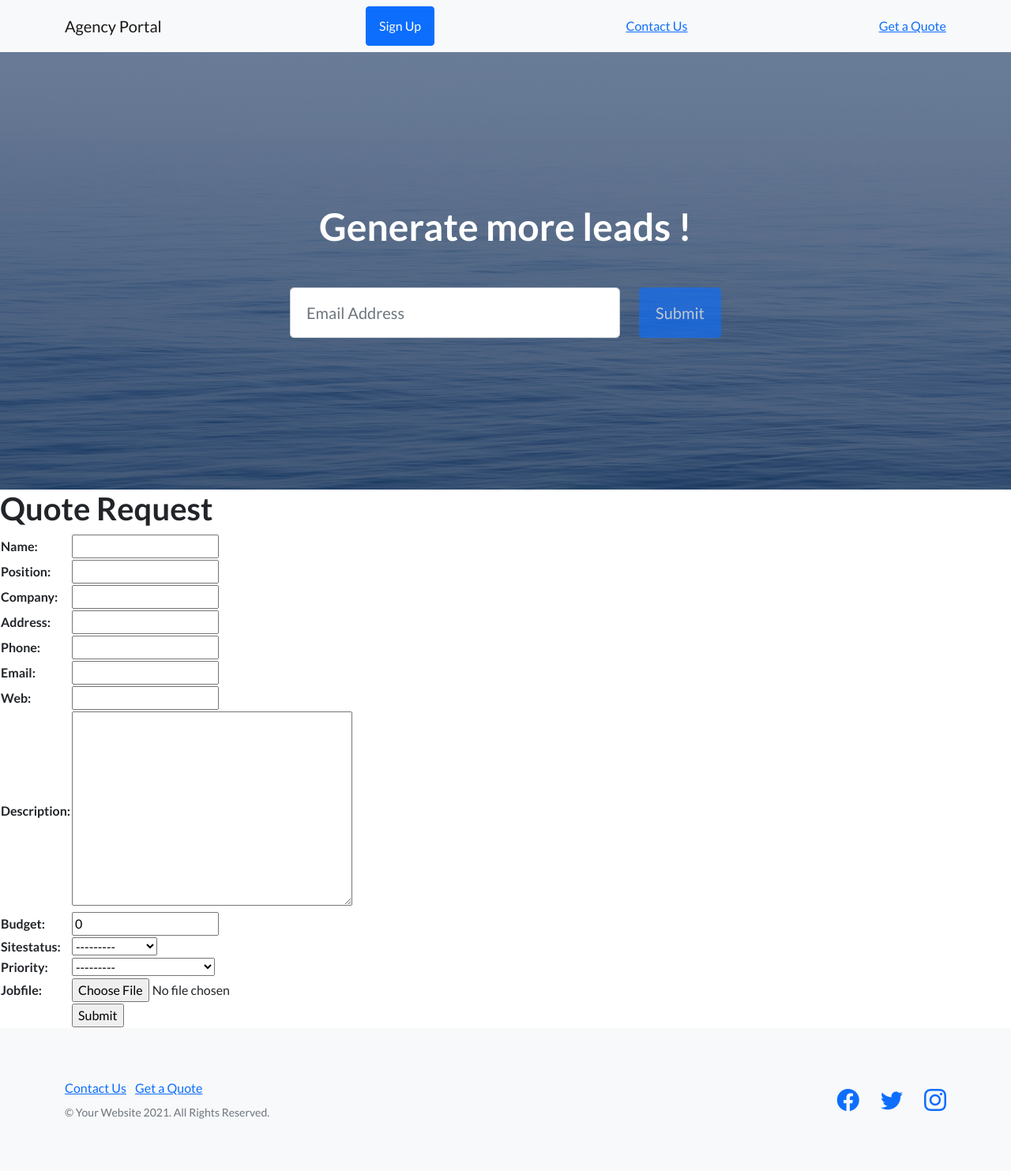
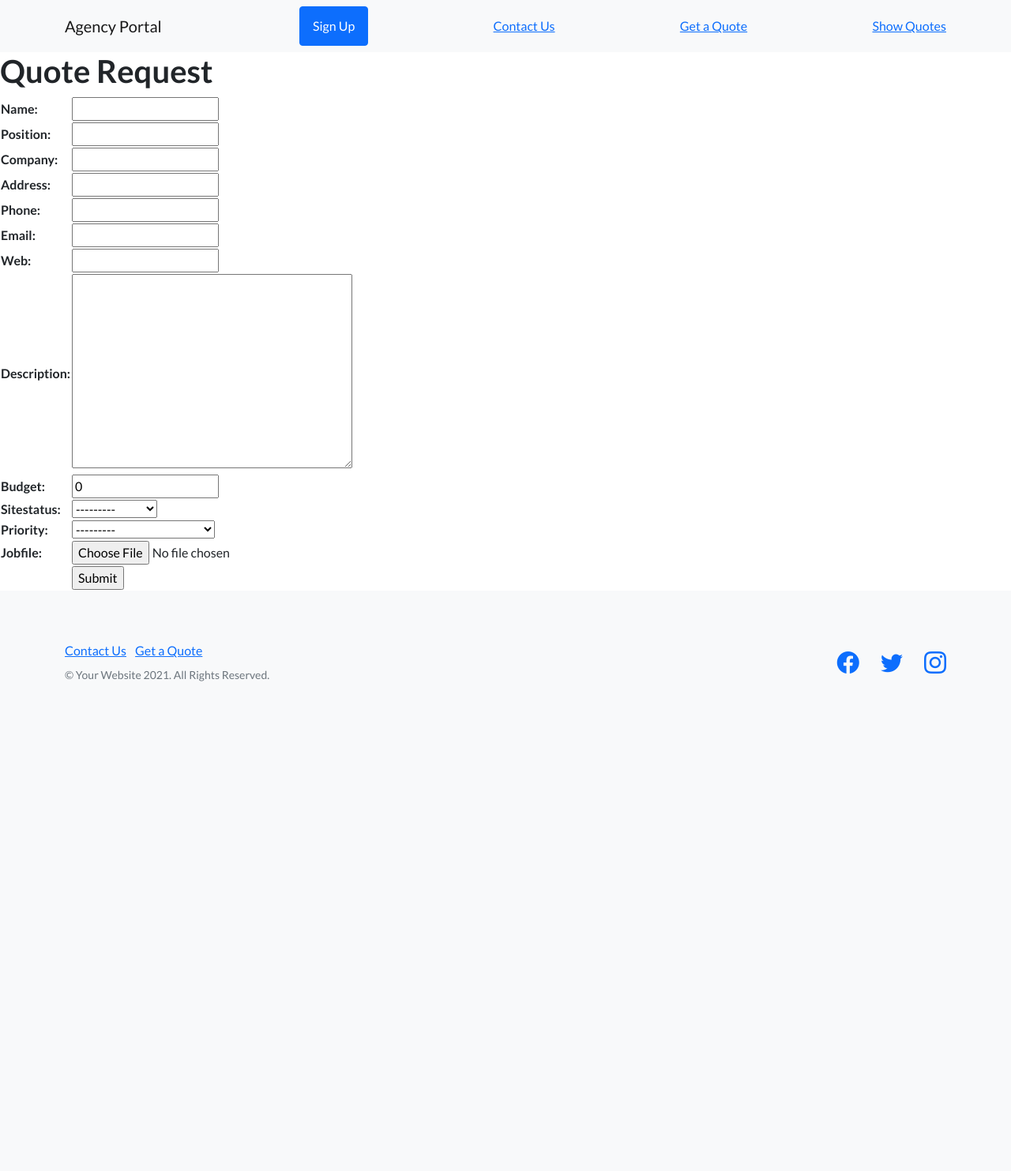
Before and after one commit to NomadCoder101/Agency-Portal, a Django app: page /quote/ in a window 1280 px wide. Shown: the whole page at 79% size. After the commit the page ends 863 px from the top, so only its background shows below. Run offline with Django 4.2, Linux system fonts and the light colour scheme; data that the repository does not hold is empty; some libraries are stand-ins or nearby versions.

Commit message:
Some Changes

```diff
--- a/pages/urls.py
+++ b/pages/urls.py
@@ -1,7 +1,9 @@
 from django.urls import path
 from . import views
+from django.views.generic.base import TemplateView
 
 urlpatterns = [
+     path('testpage', TemplateView.as_view(template_name='pages/page.html')),
    # path('', views.index, name = 'index'),
      path('', views.index, {'pagename': ''}, name='home'),
      path('contact', views.contact, name='contact'),
--- a/quotes/urls.py
+++ b/quotes/urls.py
@@ -1,8 +1,14 @@
 from django.urls import path
 from . import views
+
+from .views import QuoteList, QuoteView
 
 urlpatterns = [
 
  path('', views.quote_req, name='quote-request'),
+ path('show/<int:pk>', QuoteView.as_view(),name='quote-detail'),
+ path('show', QuoteList.as_view(), name='show-quotes'),
+
+
 
 ]
--- a/quotes/views.py
+++ b/quotes/views.py
@@ -6,6 +6,29 @@ from django.http import HttpResponseRedirect
 from .models import Quote
 from .forms import QuoteForm
 from pages.models import Page
+
+
+from django.views.generic.list import ListView
+from django.views.generic.detail import DetailView
+
+class QuoteView(DetailView):
+        model = Quote
+        context_object_name = 'quote'
+
+        def get_context_data(self, **kwargs):
+                context = super(QuoteView, self).get_context_data(**kwargs)
+                context['page_list'] = Page.objects.all()
+                return context
+
+
+class QuoteList(ListView):
+    model = Quote
+    context_object_name = 'all_quotes'
+
+    def get_context_data(self, **kwargs):
+        context = super(QuoteList, self).get_context_data(**kwargs)
+        context['page_list'] = Page.objects.all()
+        return context
 
 
 def quote_req(request):
--- /dev/null
+++ b/requirments.txt
@@ -0,0 +1,5 @@
+asgiref==3.5.0
+Django==4.0.3
+django-phonenumber-field==6.1.0
+Pillow==9.0.1
+sqlparse==0.4.2
--- a/templates/templates/base.html
+++ b/templates/templates/base.html
@@ -11,7 +11,7 @@
         {% endblock title %}
 
         <!-- Favicon-->
-        <link rel="icon" type="image/x-icon" href="assets/favicon.ico" />
+        <link rel="icon" type="image/x-icon" href={% static '/assets/favicon.ico' %} />
         <!-- Bootstrap icons-->
         <link href="https://cdn.jsdelivr.net/npm/bootstrap-icons@1.5.0/font/bootstrap-icons.css" rel="stylesheet" type="text/css" />
         <!-- Google fonts-->
@@ -32,7 +32,7 @@
   <!-- Navigation-->
   <nav class="navbar navbar-light bg-light static-top">
     <div class="container">
-        <a class="navbar-brand" href="#!">Agency Portal</a>
+        <a class="navbar-brand" href="{% url 'home' %}">Agency Portal</a>
         <a class="btn btn-primary" href="#signup">Sign Up</a>
         {% block sidenav %}
 
@@ -40,55 +40,13 @@
         {% endblock sidenav %}
         <a href="/contact">Contact Us</a>
         <a href="/quote/">Get a Quote</a>
+        <a href="/quote/show">Show Quotes</a>
     </div>
   </nav>
-    <header class="masthead">
-      <div class="container position-relative">
-          <div class="row justify-content-center">
-              <div class="col-xl-6">
-                  <div class="text-center text-white">
-                      <!-- Page heading-->
-                      <h1 class="mb-5">Generate more leads !</h1>
-                      <!-- Signup form-->
-                      <!-- * * * * * * * * * * * * * * *-->
-                      <!-- * * SB Forms Contact Form * *-->
-                      <!-- * * * * * * * * * * * * * * *-->
-                      <!-- This form is pre-integrated with SB Forms.-->
-                      <!-- To make this form functional, sign up at-->
-                      <!-- https://startbootstrap.com/solution/contact-forms-->
-                      <!-- to get an API token!-->
-                      <form class="form-subscribe" id="contactForm" data-sb-form-api-token="API_TOKEN">
-                          <!-- Email address input-->
-                          <div class="row">
-                              <div class="col">
-                                  <input class="form-control form-control-lg" id="emailAddress" type="email" placeholder="Email Address" data-sb-validations="required,email" />
-                                  <div class="invalid-feedback text-white" data-sb-feedback="emailAddress:required">Email Address is required.</div>
-                                  <div class="invalid-feedback text-white" data-sb-feedback="emailAddress:email">Email Address Email is not valid.</div>
-                              </div>
-                              <div class="col-auto"><button class="btn btn-primary btn-lg disabled" id="submitButton" type="submit">Submit</button></div>
-                          </div>
-                          <!-- Submit success message-->
-                          <!---->
-                          <!-- This is what your users will see when the form-->
-                          <!-- has successfully submitted-->
-                          <div class="d-none" id="submitSuccessMessage">
-                              <div class="text-center mb-3">
-                                  <div class="fw-bolder">Form submission successful!</div>
-                                  <p>To activate this form, sign up at</p>
-                                  <a class="text-white" href="https://startbootstrap.com/solution/contact-forms">https://startbootstrap.com/solution/contact-forms</a>
-                              </div>
-                          </div>
-                          <!-- Submit error message-->
-                          <!---->
-                          <!-- This is what your users will see when there is-->
-                          <!-- an error submitting the form-->
-                          <div class="d-none" id="submitErrorMessage"><div class="text-center text-danger mb-3">Error sending message!</div></div>
-                      </form>
-                  </div>
-              </div>
-          </div>
-      </div>
+    <header class="">
+
     </header>
+
 
     <section id="main">
       {% block content %}
```
Also changed, not shown: uploads/2.jpeg (deleted).
